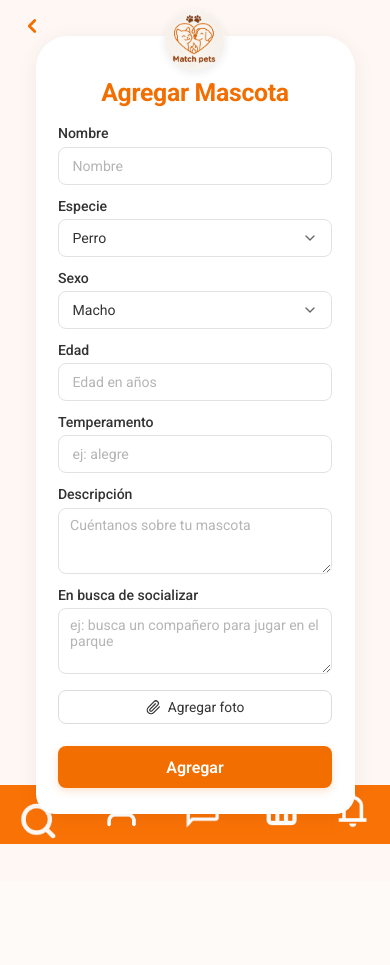
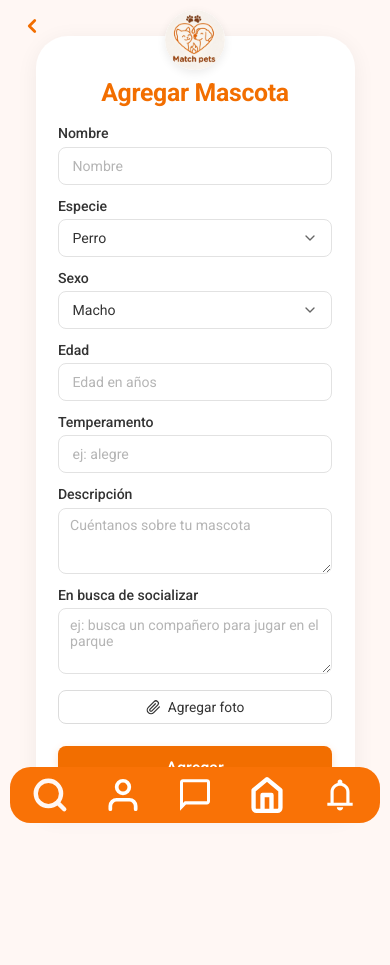
Before and after one commit to ATI-Equipo2/ATI-Equipo2, a Django app: page /agregar_mascota/ in a window 390 px wide. Before the commit the page ends 844 px from the top, so only its background shows below. Run offline with Django 5.2, Linux system fonts and the light colour scheme; the visitor is signed in with stand-in values (Sample User, id 1); data comes from the database, SQL or seed files in the repository; data that the repository does not hold is empty.

Commit message:
style: scroll en editar perfil del usuario y btn-back; footer arreglado en add-pet mobile

```diff
--- a/matchPets/static/css/add-pet.css
+++ b/matchPets/static/css/add-pet.css
@@ -69,9 +69,12 @@
   width: 100%;
   height: 100%;
   object-fit: cover;
+  border-radius: 50%;
 }
 
 .card-add-pet {
+  position: relative;
+  z-index: -20;
   width: 100%;
   background-color: #ffffff;
   border-radius: 32px 32px 20px 20px;
--- a/matchPets/static/css/styles.css
+++ b/matchPets/static/css/styles.css
@@ -26,7 +26,7 @@ body {
 }
 
 #logo {
-  position: fixed;
+  position: absolute;
   width: 65px;
   height: 65px;
   object-fit: cover;
@@ -41,7 +41,7 @@ body {
 .contenedor {
   padding-top: 1rem;
   border-radius: 35px;
-  position: fixed;
+  position: absolute;
   top: 10%;
   left: 50%;
   transform: translateX(-50%);
--- a/matchPets/templates/add-pet.html
+++ b/matchPets/templates/add-pet.html
@@ -1,4 +1,4 @@
-{% extends 'base-feed-mobile.html' %}
+{% extends 'base-perfil.html' %}
 {% load static i18n %}
 
 {% block content %}
@@ -119,3 +119,11 @@
 })();
 </script>
 {% endblock %}
+
+{% block nav_mobile %}
+<a href="{% url 'buscar_mascotas' %}"><img src="{% static 'img/perfil/nav-buscar.svg' %}" alt="{% translate 'Buscar' %}"></a>
+<a href="{% url 'perfil_usuario' %}"><img src="{% static 'img/perfil/nav-usuario.svg' %}" alt="{% translate 'Mi perfil' %}"></a>
+<a href="{% url 'bandeja_entrada' %}"><img src="{% static 'img/perfil/nav-chat.svg' %}" alt="{% translate 'Mensajes' %}"></a>
+<a href="{% url 'feed' %}"><img src="{% static 'img/perfil/nav-inicio.svg' %}" alt="{% translate 'Inicio' %}"></a>
+<a href="{% url 'notificaciones' %}"><img src="{% static 'img/perfil/nav-notificacion.svg' %}" alt="{% translate 'Notificaciones' %}"></a>
+{% endblock %}
--- a/matchPets/templates/base-registro-iniciarSesion-aggMascota.html
+++ b/matchPets/templates/base-registro-iniciarSesion-aggMascota.html
@@ -15,6 +15,7 @@
 
   <img id="logo" src="{% static 'img/logo.jpeg' %}" alt="logo de la aplicación" />
 
+  {% block elementos_fuera %} {% endblock %}
 
   <div class="contenedor">
 
```
Also changed, not shown: matchPets/static/css/signup.css (+12 -0 lines), matchPets/templates/editar_perfil.html (+9 -0 lines), matchPets/migrations/0001_initial.py, matchPets/migrations/0002_notification_from_user.py (deleted).
